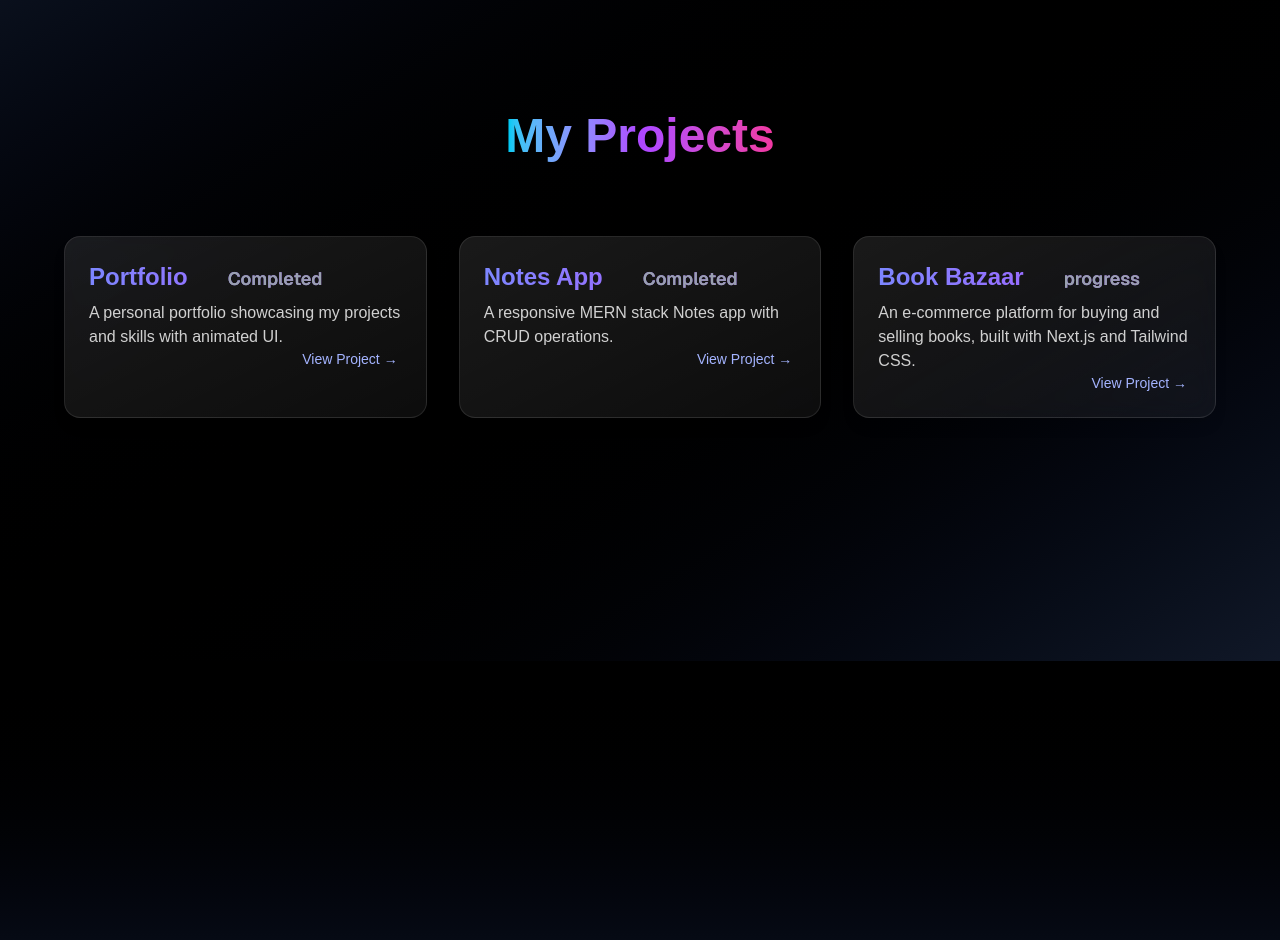
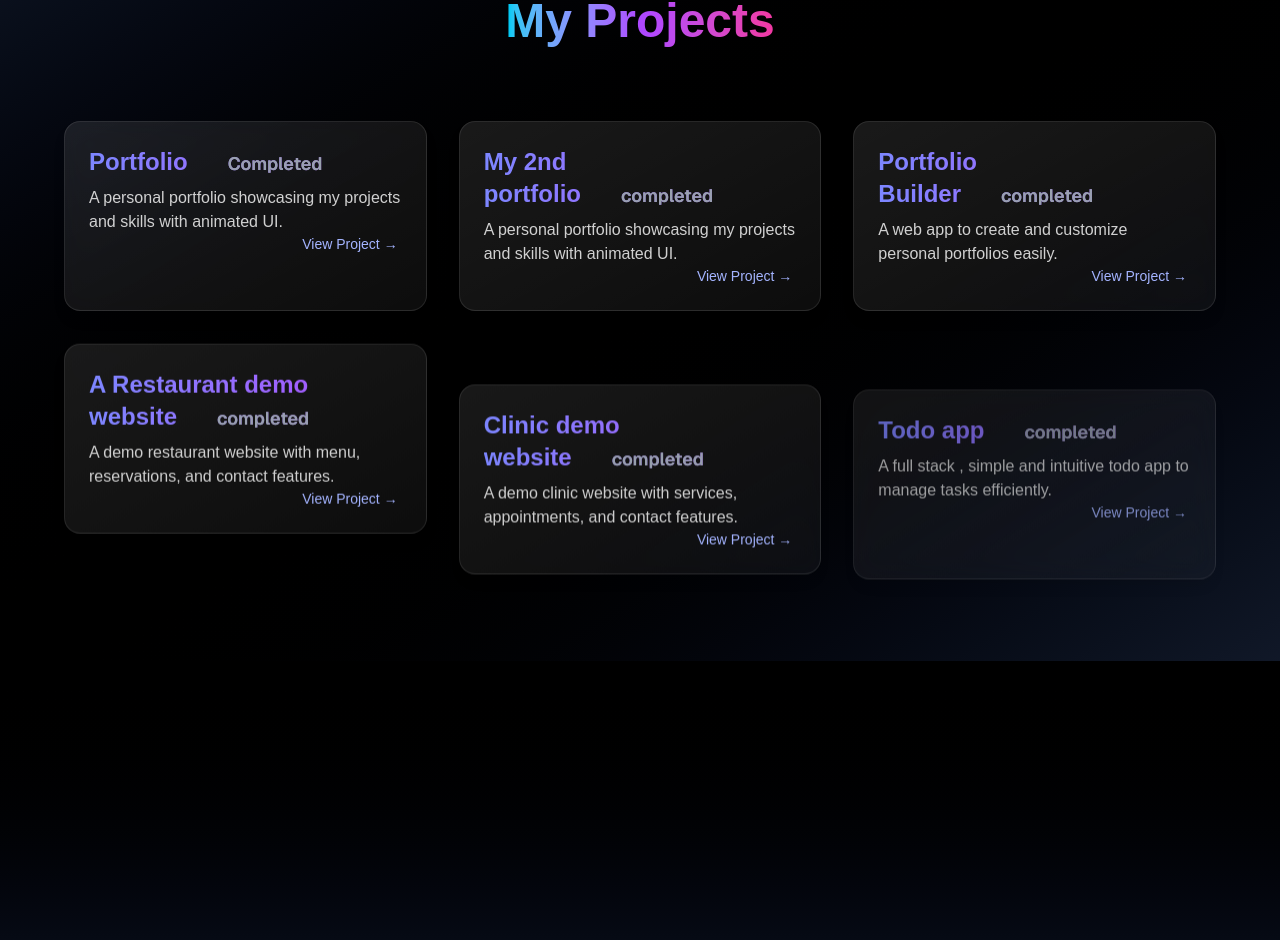
Before and after one commit to as1coder/my-portfolio, a Next.js app: page / in a window 1280 px wide. Shown: the part 1739-2679 px from the top of the page. Built offline with nearby package versions, Linux system fonts and the light colour scheme.

Commit message:
add projects and favicon

```diff
--- a/src/app/layout.js
+++ b/src/app/layout.js
@@ -18,7 +18,7 @@ export const metadata = {
   authors: [{ name: "Rehan Raza", url: "https://github.com"}],
   creator: "Rehan Raza",
   icons: {
-    icon: "/favicon.png",
+    icon: "/favicon.ico",
   },
 };
 
--- a/src/app/sections/ProjectsSection.jsx
+++ b/src/app/sections/ProjectsSection.jsx
@@ -12,17 +12,35 @@ const projects = [
     link: "#"
   },
   {
-    title: "Notes App",
-    condition: "Completed",
-    description: "A responsive MERN stack Notes app with CRUD operations.",
-    link: "https://notesapp-frontend-kappa.vercel.app/"
+    title: "My 2nd portfolio",
+    condition: "completed",
+    description: "A personal portfolio showcasing my projects and skills with animated UI.",
+    link: "https://portfolio-builder-seven-tau.vercel.app/73K3GvfMB7hDp95Y36bOzJdZ31H2"
   },
   {
-    title: "Book Bazaar",
-    condition: "progress",
-    description: "An e-commerce platform for buying and selling books, built with Next.js and Tailwind CSS.",
-    link: "https://v0-student-marketplace-app-ruby.vercel.app/"
+    title: "Portfolio Builder",
+    condition: "completed",
+    description: "A web app to create and customize personal portfolios easily.",
+    link: "https://portfolio-builder-seven-tau.vercel.app/"
   },
+  {
+    title: "A Restaurant demo website",
+    condition: "completed",
+    description: "A demo restaurant website with menu, reservations, and contact features.",
+    link: "https://restaurant-nine-wheat.vercel.app/"
+  },
+{
+  title : "Clinic demo website",
+  condition: "completed",
+  description: "A demo clinic website with services, appointments, and contact features.",
+  link: "https://site-demo-gamma.vercel.app/"
+},
+{
+  title : "Todo app",
+  condition: "completed",
+  description: "A full stack , simple and intuitive todo app to manage tasks efficiently.",
+  link: "https://todo-app-xqcg.vercel.app/"
+}
 
 ];
 
```
Also changed, not shown: 1 other file (tests, documents, lock files or other folders).
